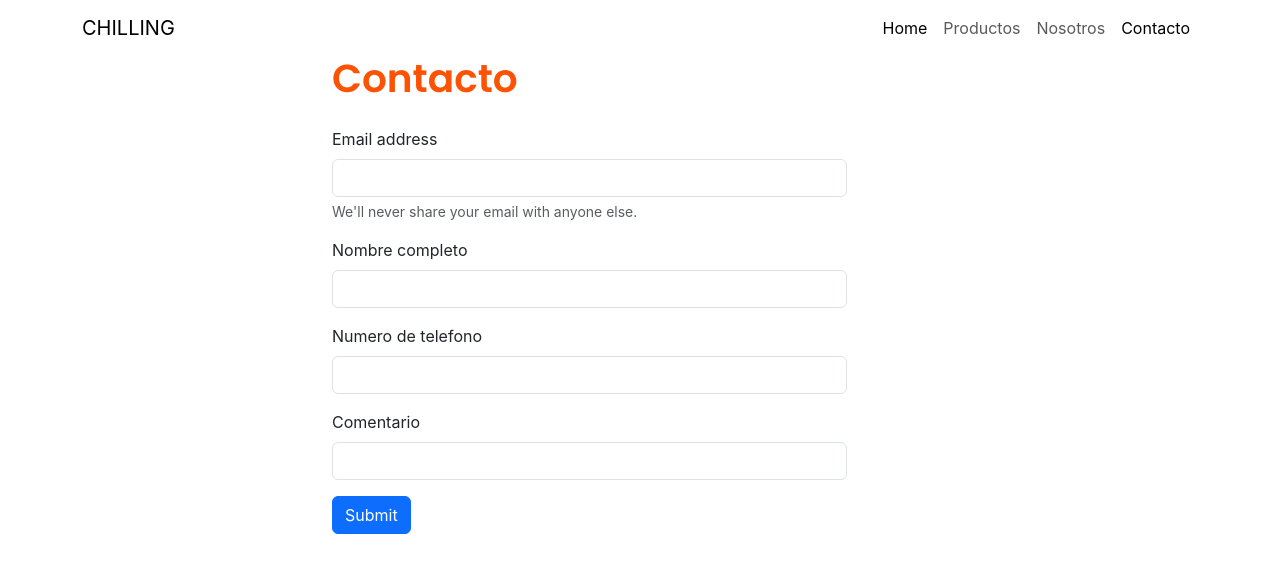
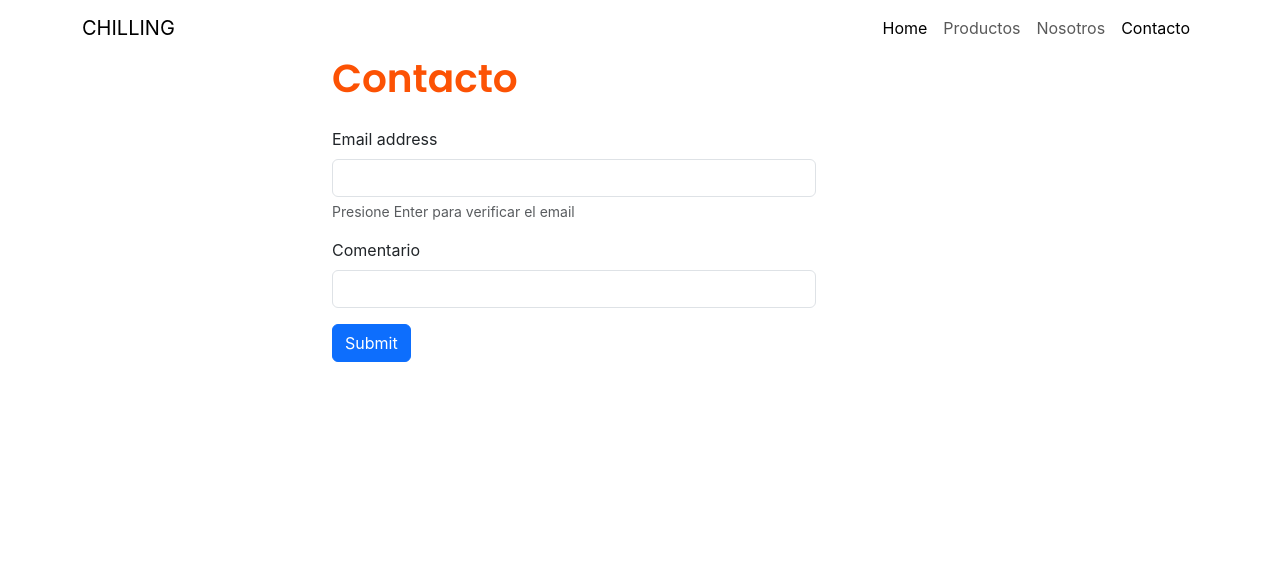
Before and after one commit to Q-ko/Api-pin-front, a React (Create React App) app: page /contacto in a window 1280 px wide. Shown: the top 572 px of the page. Built offline with nearby package versions, Linux system fonts and the light colour scheme.

Commit message:
actualizacion

```diff
--- a/package.json
+++ b/package.json
@@ -7,6 +7,8 @@
     "@testing-library/react": "^13.4.0",
     "@testing-library/user-event": "^13.5.0",
     "axios": "^1.4.0",
+    "eslint": "^8.43.0",
+    "jest": "^27.5.1",
     "react": "^18.2.0",
     "react-dom": "^18.2.0",
     "react-router-dom": "^6.13.0",
--- a/src/components/sections/main/components/RegisterForm.js
+++ b/src/components/sections/main/components/RegisterForm.js
@@ -1,4 +1,11 @@
-function RegisterForm({ handleChange, handleSubmit, userData }) {
+function RegisterForm({
+  handleChange,
+  handleSubmit,
+  userData,
+  handleBlur,
+  existMail,
+  showDiv,
+}) {
   return (
     <div className="container-fluid d-flex flex-column justify-content-center h-100">
       <div className="row d-flex justify-content-center h-100">
@@ -21,11 +28,15 @@ function RegisterForm({ handleChange, handleSubmit, userData }) {
                     aria-describedby="emailHelp"
                     onChange={handleChange}
                     value={userData.email}
+                    onBlur={handleBlur}
                   />
                   <div id="emailHelp" className="form-text">
-                    We'll never share your email with anyone else.
+                    Presione Enter para verificar el email
                   </div>
                 </div>
+
+                {showDiv && !existMail && (
+                  <div>
                     <div className="mb-3">
                       <label for="nombre" className="form-label">
                         Nombre completo
@@ -36,6 +47,7 @@ function RegisterForm({ handleChange, handleSubmit, userData }) {
                         id="nombre"
                         onChange={handleChange}
                         value={userData.nombre}
+                        autoFocus
                       />
                     </div>
                     <div className="mb-3">
@@ -50,6 +62,18 @@ function RegisterForm({ handleChange, handleSubmit, userData }) {
                         value={userData.telefono}
                       />
                     </div>
+                  </div>
+                )}
+
+                {showDiv && existMail && (
+                  <div>
+                    <h1>
+                      Es un gusto volver a verte por aca! En que podemos
+                      ayudarte?
+                    </h1>
+                  </div>
+                )}
+
                 <div className="mb-3">
                   <label for="comentario" className="form-label">
                     Comentario
--- a/src/components/sections/main/pages/Contacto.js
+++ b/src/components/sections/main/pages/Contacto.js
@@ -9,8 +9,11 @@ function Form(params) {
     telefono: "",
     comentario: "",
   });
+
+  const [existMail, setExistMail] = useState(false);
   const [success, setSuccess] = useState(false);
   const [error, setError] = useState(false);
+  const [showDiv, setShowDiv] = useState(false);
 
   const handleChange = (event) => {
     setSuccess(false);
@@ -20,16 +23,56 @@ function Form(params) {
     setUserData({ ...userData, [property]: newValue });
   };
 
+  const handleBlur = (event) => {
+    event.preventDefault();
+
+    const email = event.target.value;
+    axios
+      .get(`http://localhost/Api-pin/public/api/mail-existe/${email}`)
+      .then((response) => {
+        if (response.data.mensaje === "Existe") {
+          setExistMail(true);
+          setShowDiv(true);
+          return axios
+            .get(
+              `http://localhost/Api-pin/public/api/rellenar-formulario/${email}`
+            )
+            .then((response) => {
+              const nombre = response.data.datos;
+              console.log(nombre); // Verificar el valor del nombre recibido
+              setUserData((prevUserData) => ({
+                ...prevUserData,
+                nombre: nombre,
+              }));
+              console.log(userData);
+              /* .then((response) => {
+              const nombre = response.data.datos;
+              setUserData({
+                ...userData,
+                nombre: nombre,
+              });
+              console.log(userData); */
+            });
+        } else {
+          setExistMail(false);
+          setShowDiv(true);
+        }
+      })
+      .catch((error) => {
+        setExistMail(false);
+        setShowDiv(true);
+      });
+  };
+
   const handleSubmit = (event) => {
     event.preventDefault();
     axios
-      .post(
-        "http://localhost/Pin-Laravel/public/api/registro-cliente",
-        userData
-      )
+      .post("http://localhost/Api-pin/public/api/registro-cliente", userData)
       .then((response) => {
         setUserData({ nombre: "", email: "", telefono: "", comentario: "" });
         setSuccess(true);
+        setExistMail(false);
+        setShowDiv(false);
       })
       .catch((error) => {
         setError(true);
@@ -42,6 +85,9 @@ function Form(params) {
         userData={userData}
         handleChange={handleChange}
         handleSubmit={handleSubmit}
+        handleBlur={handleBlur}
+        existMail={existMail}
+        showDiv={showDiv}
       />
       {success && (
         <div class="alert alert-success" role="alert">
```
Also changed, not shown: 1 other file (tests, documents, lock files or other folders). Lines whose indentation alone changed are shown as unchanged.
